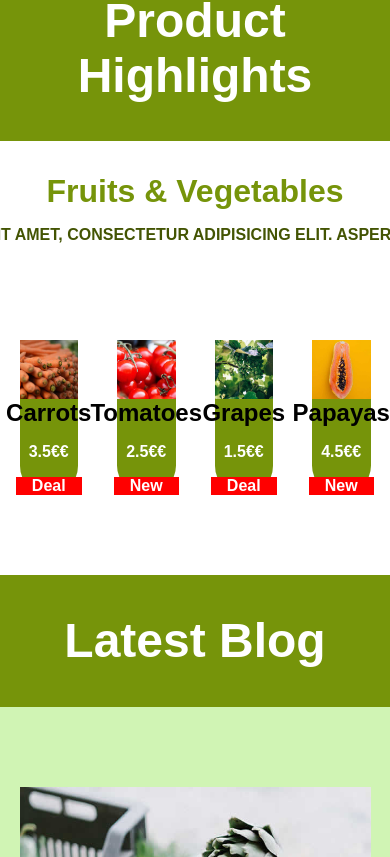
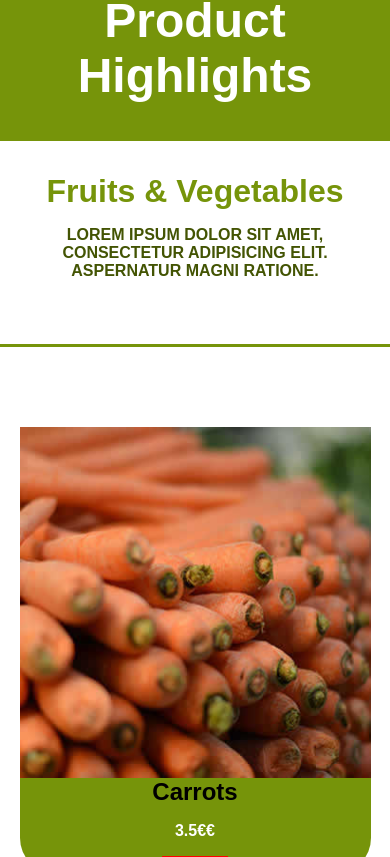
Before and after one commit to KarlVand/Webshop, a React (Vite) app in the folder webshop/: page / in a window 390 px wide. Shown: the part 2667-3524 px from the top of the page. Built offline with nearby package versions, Linux system fonts and the light colour scheme.

Commit message:
products 2

```diff
--- a/webshop/src/components/ItemShop.jsx
+++ b/webshop/src/components/ItemShop.jsx
@@ -31,7 +31,7 @@ function Products() {
           <button className="btn featured">Top Featured</button>
           <button className="btn bestSeller">Best Seller</button>
         </div>
-
+        <div className="line"></div>
         <div className="prodDisplay">
           {products.map(product => (
             <React.Fragment key={product.id}>
--- a/webshop/src/styles/css/homePage.css
+++ b/webshop/src/styles/css/homePage.css
@@ -65,6 +65,7 @@ header {
   top: 0;
   width: 100vw;
   background-color: rgba(255, 255, 255, 0.7);
+  -webkit-backdrop-filter: blur(2px);
   backdrop-filter: blur(2px);
 }
 
@@ -79,15 +80,18 @@ header {
   align-items: center;
   justify-content: space-between;
 }
+
 .banner ul {
   display: flex;
   gap: 1.5vw;
   margin-left: -10rem;
 }
+
 .banner li {
   display: flex;
   list-style: none;
 }
+
 .banner li a {
   font-family: "Heebo", sans-serif;
   font-weight: 400;
@@ -95,6 +99,7 @@ header {
   white-space: nowrap;
   color: rgb(208, 244, 180);
 }
+
 .banner li img {
   max-width: 20px;
 }
@@ -133,6 +138,7 @@ input {
 .promo {
   max-width: 40vw;
 }
+
 .promo p {
   white-space: no-wrap;
 }
@@ -157,20 +163,24 @@ input {
   display: flex;
   margin-left: 1rem;
 }
+
 .logo img {
   position: absolute;
   z-index: -1;
   top: -15px;
   left: 2vw;
 }
+
 .logo h1 {
   font-family: "Heebo", sans-serif;
   font-weight: 800;
   font-size: 3rem;
 }
+
 .logo h1 .fresh {
   color: rgb(118, 148, 10);
 }
+
 .logo h1 .shop {
   color: rgb(13, 18, 9);
 }
@@ -182,9 +192,11 @@ input {
   gap: 2rem;
   padding-top: 1.8rem;
 }
+
 .links li {
   list-style: none;
 }
+
 .links li a {
   font-family: "Heebo", sans-serif;
   font-weight: 600;
@@ -194,6 +206,7 @@ input {
   text-transform: uppercase;
   font-size: 1.1rem;
 }
+
 .links li a:hover {
   color: rgb(118, 148, 10);
 }
@@ -211,6 +224,7 @@ input {
   gap: 1vw;
   margin-right: 1rem;
 }
+
 .buttons .btn {
   display: flex;
   cursor: pointer;
@@ -222,9 +236,11 @@ input {
   border-radius: 9px;
   border: 2px solid rgb(118, 148, 10);
 }
+
 .buttons .btn img {
   max-width: 1.3vw;
 }
+
 .buttons .btn a {
   font-family: "Heebo", sans-serif;
   font-weight: 400;
@@ -238,6 +254,7 @@ input {
   /* ----- DISPLAY NONE ----- */
   header {
     background: none;
+    -webkit-backdrop-filter: none;
     backdrop-filter: none;
   }
   .banner,
@@ -288,6 +305,7 @@ input {
     justify-content: center;
     align-items: center;
     background-color: rgba(255, 255, 255, 0.6);
+    -webkit-backdrop-filter: blur(2px);
     backdrop-filter: blur(2px);
     width: 100%;
     height: 80vh;
@@ -346,6 +364,7 @@ main {
   border-bottom: 3px solid rgb(118, 148, 10);
   box-shadow: 0 7px 5px 3px rgba(0, 0, 0, 0.2);
 }
+
 .keen-slider .welcome {
   position: absolute;
   display: flex;
@@ -365,19 +384,24 @@ main {
   margin-top: 18rem;
   gap: 1rem;
 }
+
 .keen-slider .welcome h1 {
   font-weight: 600;
   font-size: 3rem;
 }
+
 .keen-slider .welcome p {
   font-weight: 400;
 }
+
 .keen-slider .keen-slider__slide {
   display: flex;
 }
+
 .keen-slider .keen-slider__slide img {
   position: relative;
   width: 100%;
+  -o-object-fit: cover;
   object-fit: cover;
 }
 
@@ -402,6 +426,7 @@ h1 {
 /* -------------------- OUR SERVICES -------------------- */
 .container {
   width: 100%;
+  height: -moz-fit-content;
   height: fit-content;
   background-color: white;
   display: flex;
@@ -445,21 +470,31 @@ h3 {
   justify-content: center;
 }
 
+.line {
+  height: 0.2rem;
+  width: 100vw;
+  background-color: rgb(118, 148, 10);
+  margin: 3rem 0 0 0;
+}
+
 /* -------------------- BLOG POST -------------------- */
 .blogcontainer {
   width: 100%;
+  height: -moz-fit-content;
   height: fit-content;
   background-color: rgb(208, 244, 180);
   display: flex;
   justify-content: space-around;
   border-radius: 0 0 50px 50px;
 }
+
 .blogcontainer h3 {
   font-weight: 800;
   color: rgb(208, 244, 180);
   padding-top: 1rem;
   text-transform: uppercase;
 }
+
 .blogcontainer p {
   position: relative;
   font-weight: 400;
@@ -503,16 +538,19 @@ h3 {
   cursor: pointer;
   flex-direction: column;
   align-items: center;
+  height: -moz-fit-content;
   height: fit-content;
   background-color: rgb(118, 148, 10);
   margin: 5rem 0;
   border-radius: 0 36px 36px;
 }
+
 .mainCard img,
 .productCard img {
   aspect-ratio: 1/1;
   width: 100%;
 }
+
 .mainCard p,
 .productCard p {
   width: 100%;
@@ -529,13 +567,16 @@ h3 {
 .productCard {
   width: 15vw;
 }
+
 .productCard h1 {
   color: rgb(208, 244, 180);
 }
+
 .productCard .saleBadge,
 .productCard .newBadge {
   position: relative;
   background-color: red;
+  width: -moz-fit-content;
   width: fit-content;
   padding: 0 1rem;
   top: 0;
@@ -558,13 +599,21 @@ h3 {
     margin-top: 10rem;
   }
   .container,
-  .blogcontainer {
+  .blogcontainer,
+  .prodDisplay {
     flex-direction: column;
     align-items: center;
   }
-  .mainCard {
+  .mainCard,
+  .productCard {
     min-width: 90vw;
     margin: 0 1rem;
+  }
+  .prodTitle {
+    white-space: inherit;
+  }
+  .prodSection .buttons {
+    width: 40vw;
   }
 }
 
--- a/webshop/src/styles/scss/_responsiveHomePage.scss
+++ b/webshop/src/styles/scss/_responsiveHomePage.scss
@@ -17,12 +17,22 @@
     }
   }
   .container,
-  .blogcontainer {
+  .blogcontainer,
+  .prodDisplay {
     flex-direction: column;
     align-items: center;
   }
-  .mainCard {
+  .mainCard,
+  .productCard {
     min-width: 90vw;
     margin: 0 1rem;
   }
+  .prodTitle {
+    white-space: inherit;
+  }
+  .prodSection {
+    .buttons {
+      width: 40vw;
+    }
+  }
 }
--- a/webshop/src/styles/scss/homePage.css
+++ b/webshop/src/styles/scss/homePage.css
@@ -214,6 +214,7 @@ input {
 }
 .buttons .btn {
   display: flex;
+  cursor: pointer;
   align-items: center;
   justify-content: space-between;
   margin-top: 2vh;
@@ -449,6 +450,13 @@ h3 {
   justify-content: center;
 }
 
+.line {
+  height: 0.2rem;
+  width: 100vw;
+  background-color: rgb(118, 148, 10);
+  margin: 3rem 0 0 0;
+}
+
 /* -------------------- BLOG POST -------------------- */
 .blogcontainer {
   width: 100%;
@@ -565,12 +573,20 @@ h3 {
     margin-top: 10rem;
   }
   .container,
-  .blogcontainer {
+  .blogcontainer,
+  .prodDisplay {
     flex-direction: column;
     align-items: center;
   }
-  .mainCard {
+  .mainCard,
+  .productCard {
     min-width: 90vw;
     margin: 0 1rem;
   }
+  .prodTitle {
+    white-space: inherit;
+  }
+  .prodSection .buttons {
+    width: 40vw;
+  }
 }/*# sourceMappingURL=homePage.css.map */
--- a/webshop/src/styles/scss/homePage.scss
+++ b/webshop/src/styles/scss/homePage.scss
@@ -119,6 +119,12 @@ h3 {
 .buttons {
   justify-content: center;
 }
+.line {
+  height: 0.2rem;
+  width: 100vw;
+  background-color: $main-color;
+  margin: 3rem 0 0 0;
+}
 /* -------------------- BLOG POST -------------------- */
 
 .blogcontainer {
```
Also changed, not shown: 2 other files (tests, documents, lock files or other folders).
